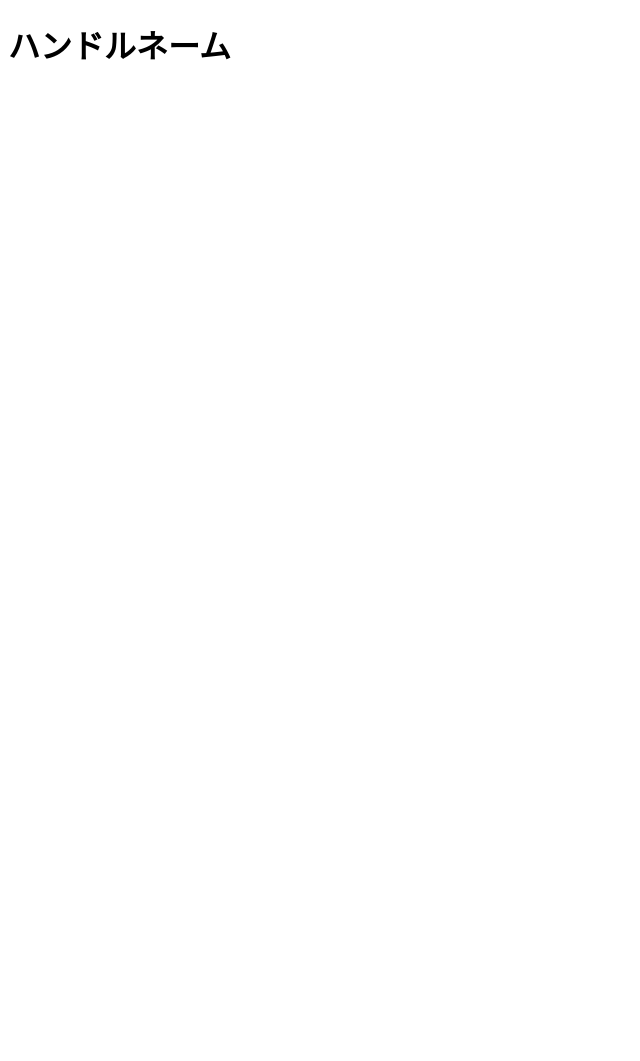
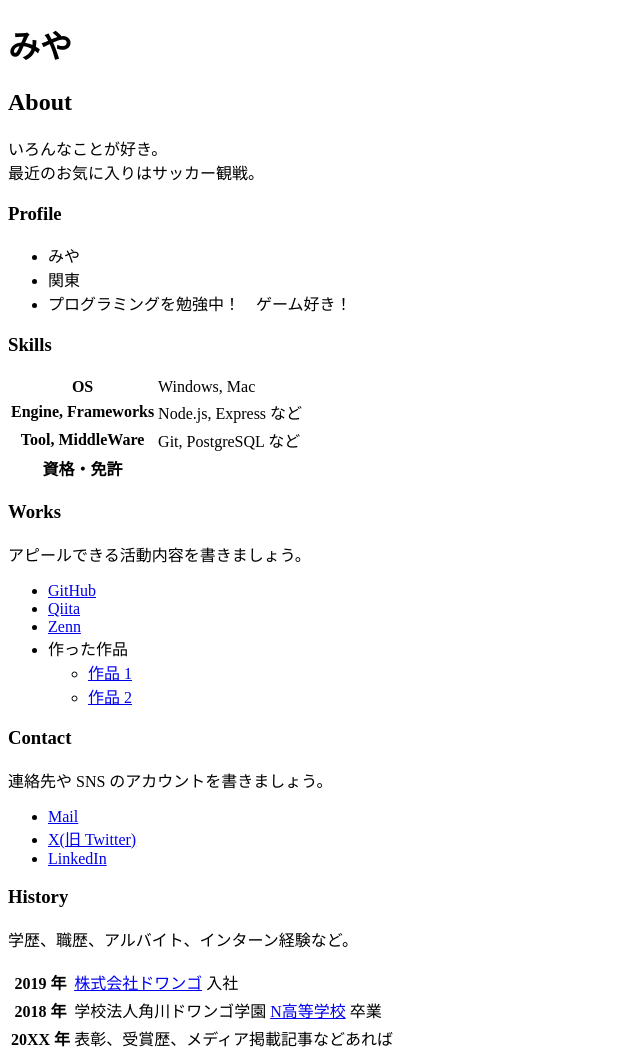
Before and after one commit to miya20250416/miya20250416.github.io, a plain HTML site: page index.html in a window 1280 px wide. Shown: the whole page, without its empty margins (0-640 px from the left). Before the commit the page ends 800 px from the top, so only its background shows below. Drawn offline with Linux system fonts and the light colour scheme.

Commit message:
中身を拡充

```diff
--- a/index.html
+++ b/index.html
@@ -6,6 +6,79 @@
     <title>ハンドルネームのポートフォリオ</title>
   </head>
   <body>
-    <h1>ハンドルネーム</h1>
+    <h1>みや</h1>
+
+    <h2>About</h2>
+    <p>
+      いろんなことが好き。<br>
+      最近のお気に入りはサッカー観戦。
+    </p>
+
+    <h3>Profile</h3>
+    <ul>
+      <li>みや</li>
+      <li>関東</li>
+      <li>プログラミングを勉強中！　ゲーム好き！</li>
+    </ul>
+
+    <h3>Skills</h3>
+    <table>
+      <tr>
+        <th>OS</th>
+        <td>Windows, Mac</td>
+      </tr>
+      <tr>
+        <th>Engine, Frameworks</th>
+        <td>Node.js, Express など</td>
+      </tr>
+      <tr>
+        <th>Tool, MiddleWare</th>
+        <td>Git, PostgreSQL など</td>
+      </tr>
+      <tr>
+        <th>資格・免許</th>
+        <td></td>
+      </tr>
+    </table>
+
+    <h3>Works</h3>
+    <p>アピールできる活動内容を書きましょう。</p>
+    <ul>
+      <li><a href="https://github.com/">GitHub</a></li>
+      <li><a href="https://qiita.com/">Qiita</a></li>
+      <li><a href="https://zenn.dev/">Zenn</a></li>
+      <li>
+        作った作品
+        <ul>
+          <li><a href="https://miya20250416.github.io/assessment/assessment.html">作品 1</a></li>
+          <li><a href="https://example.com/">作品 2</a></li>
+        </ul>
+      </li>
+    </ul>
+
+    <h3>Contact</h3>
+    <p>連絡先や SNS のアカウントを書きましょう。</p>
+    <ul>
+      <li><a href="mailto:name@example.com">Mail</a></li>
+      <li><a href="https://twitter.com/n_yobikou">X(旧 Twitter)</a></li>
+      <li><a href="https://www.linkedin.com/">LinkedIn</a></li>
+    </ul>
+
+    <h3>History</h3>
+    <p>学歴、職歴、アルバイト、インターン経験など。</p>
+    <table>
+      <tr>
+        <th>2019 年</th>
+        <td><a href="https://dwango.co.jp/">株式会社ドワンゴ</a> 入社</td>
+      </tr>
+      <tr>
+        <th>2018 年</th>
+        <td>学校法人角川ドワンゴ学園 <a href="https://nnn.ed.jp/">N高等学校</a> 卒業</td>
+      </tr>
+      <tr>
+        <th>20XX 年</th>
+        <td>表彰、受賞歴、メディア掲載記事などあれば</td>
+      </tr>
+    </table>
   </body>
 </html>
```
